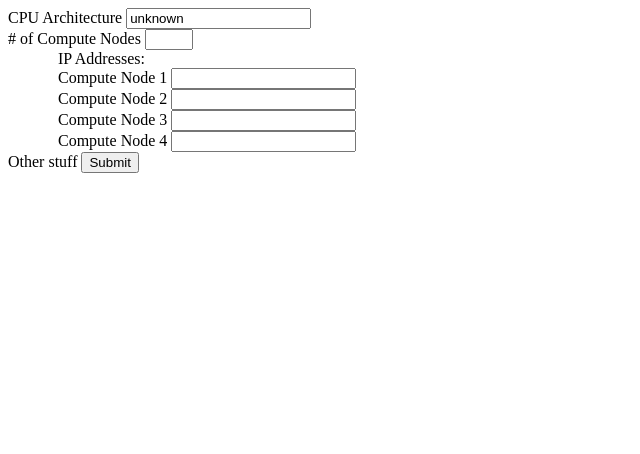
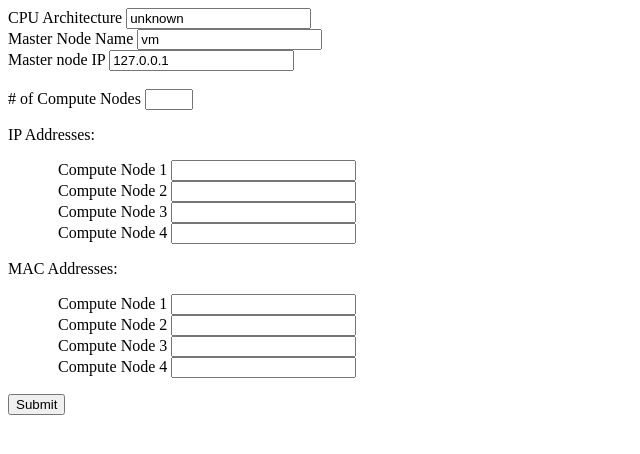
Before and after one commit to samschmalz/OpenHPC-Setup, a PHP site: page / in a window 1280 px wide. Shown: the top 454 px of the page, without its empty margins (0-640 px from the left). Run offline with PHP 8.4, Linux system fonts and the light colour scheme.

Commit message:
Web page additions
I added multiple fields to the web page, unfortunately it will be very difficult to autofill the majority of them.  I'm doing my best to at least provide input fields for required data in case a manual setup is needed, which will likely be the case.  I'm attempting to add in a javascript section to eliminate sections that are unnecessary, such as disabling unneeded fields for compute nodes.  Currently missing are the network mask, compute node hostnames, name-matching regex, and name prefixes.  If possible, most of this will be automated away in the final product.

```diff
--- a/index.php
+++ b/index.php
@@ -18,10 +18,16 @@
 	<form method="post" action="finish.php">
 		<label for="Architecture">CPU Architecture</label>
 		<input type="text" name="Architecture" value=<?php echo $_SESSION['arch']; ?> required><br>
+		<label for="Master-name">Master Node Name</label>
+		<input type="text" name="Master-name" value=<?php echo exec("hostname"); ?> required><br>
+		<label for="Master-ip">Master node IP</label>
+		<input type="text" name="Master-ip" value=<?php echo exec("hostname -i"); ?> required><br>
+		<br>
 		<label for="compute-count"># of Compute Nodes</label>
-		<input type="number" name="compute-count" min="1" max="4" required><br>
-		<div style="padding-left: 50px">
-			IP Addresses:<br>
+		<input type="number" name="compute-count" id="compute-count" min="1" max="4" required><br>
+		<p>
+		IP Addresses:
+		<div id="ip-block" style="padding-left: 50px">
 			<label for="compute-ip-1">Compute Node 1</label>
 			<input type="text" name="compute-ip-1"><br>
 			<label for="compute-ip-2">Compute Node 2</label>
@@ -31,8 +37,27 @@
 			<label for="compute-ip-4">Compute Node 4</label>
 			<input type="text" name="compute-ip-4"><br>
 		</div>
-		Other stuff
+		</p>
+		<p>
+		MAC Addresses:
+		<div id="mac-block" style="padding-left: 50px">
+			<label for="compute-mac-1">Compute Node 1</label>
+			<input type="text" name="compute-mac-1"><br>
+			<label for="compute-mac-2">Compute Node 2</label>
+			<input type="text" name="compute-mac-2"><br>
+			<label for="compute-mac-3">Compute Node 3</label>
+			<input type="text" name="compute-mac-3"><br>
+			<label for="compute-mac-4">Compute Node 4</label>
+			<input type="text" name="compute-mac-4"><br>
+		</div>
+		</p>
 		<input type="submit" value="Submit">
 	</form>
 </body>
 </html>
+
+<!--<script>
+	document.getElementById("compute-count").addEventListener("change", function(){
+		document.getElementById("ip-block").forEach(console.log(this.nodeName));
+	});
+</script>-->
--- /dev/null
+++ b/js/updates.js
@@ -0,0 +1,3 @@
+document.getElementById("compute-count").addEventListener("change", function(){
+	alert("Hello");
+});
```
Also changed, not shown: 1 other file.
